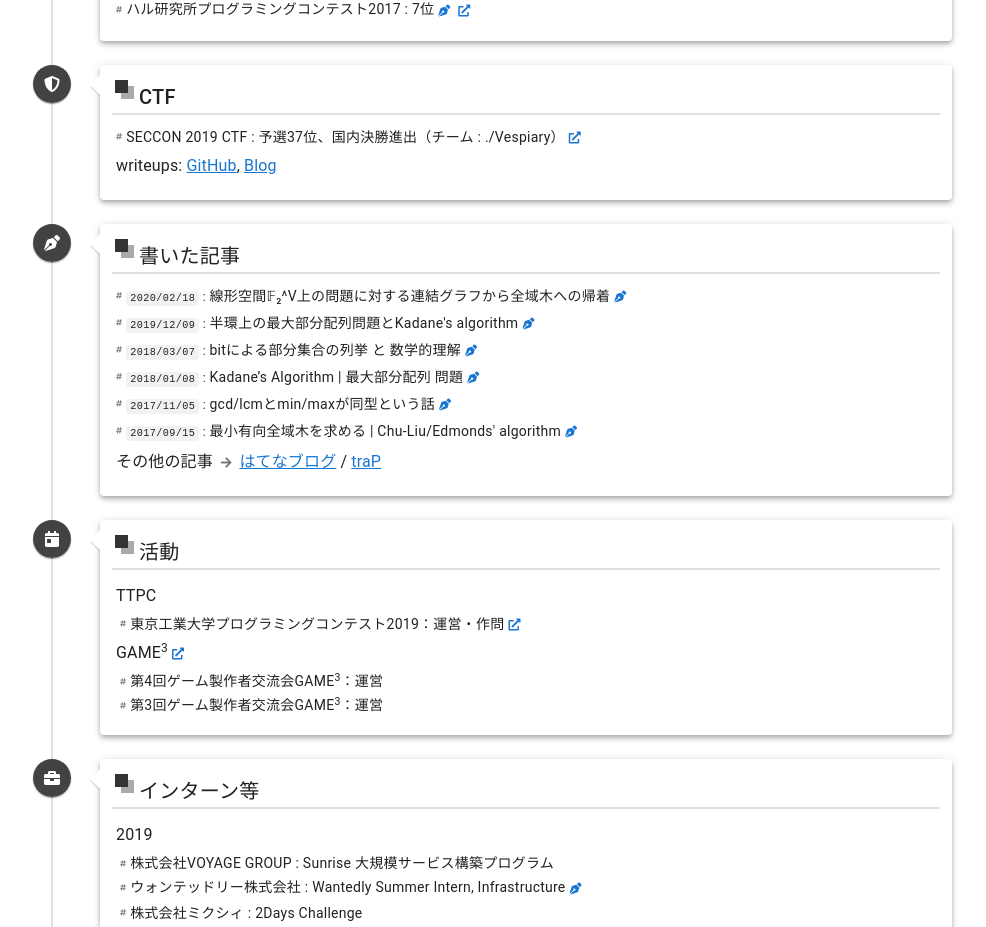
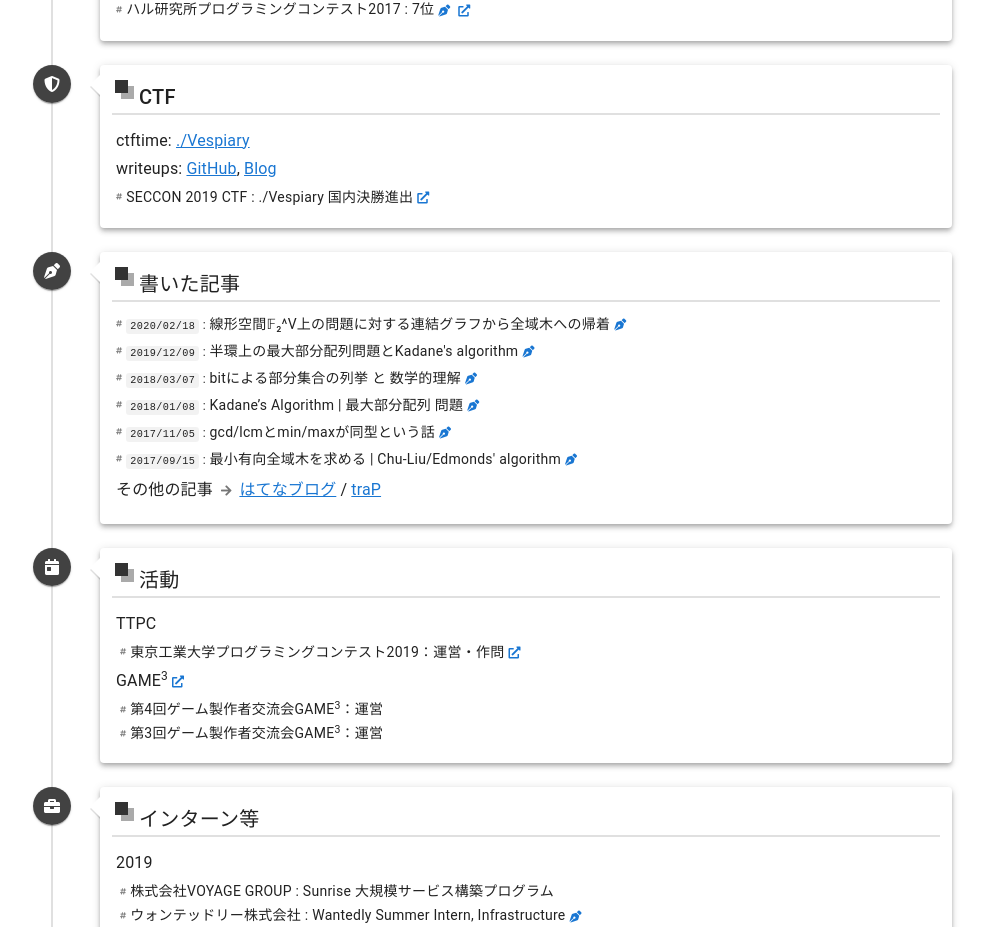
Before and after one commit to arkark/portfolio, a Vue app: page / in a window 1280 px wide. Shown: the part 2180-3107 px from the top of the page, without its empty margins (146-1132 px from the left). Built offline with nearby package versions, Linux system fonts and the light colour scheme; a web font is replaced by a local one.

Commit message:
Update ctf

```diff
--- a/src/components/about/card/AboutCtf.vue
+++ b/src/components/about/card/AboutCtf.vue
@@ -1,5 +1,13 @@
 <template>
   <about-card :title="'CTF'" :icon="'fas fa-shield-alt'">
+    <p class="mb-1">
+      ctftime:
+      <a href="https://ctftime.org/team/80092">./Vespiary</a>
+      <br />
+      writeups:
+      <a href="https://github.com/x-vespiary/writeup">GitHub</a>,
+      <a href="https://ark4rk.hatenablog.com/archive/category/CTF">Blog</a>
+    </p>
     <p v-for="(item, index) in items" :key="index" class="mb-1 body-2">
       <itemize-icon></itemize-icon>
       <span>{{ item.label }}</span>
@@ -9,11 +17,6 @@
       <span v-if="'url' in item">
         <link-icon :url="item.url"></link-icon>
       </span>
-    </p>
-    <p class="mb-1">
-      writeups:
-      <a href="https://github.com/x-vespiary/writeup">GitHub</a>,
-      <a href="https://ark4rk.hatenablog.com/archive/category/CTF">Blog</a>
     </p>
   </about-card>
 </template>
--- a/src/data/ctf.js
+++ b/src/data/ctf.js
@@ -1,6 +1,6 @@
 export default [
   {
-    label: "SECCON 2019 CTF : 予選37位、国内決勝進出（チーム : ./Vespiary）",
+    label: "SECCON 2019 CTF : ./Vespiary 国内決勝進出",
     url: "https://www.seccon.jp/2019/seccon2019/",
   },
 ];
```
